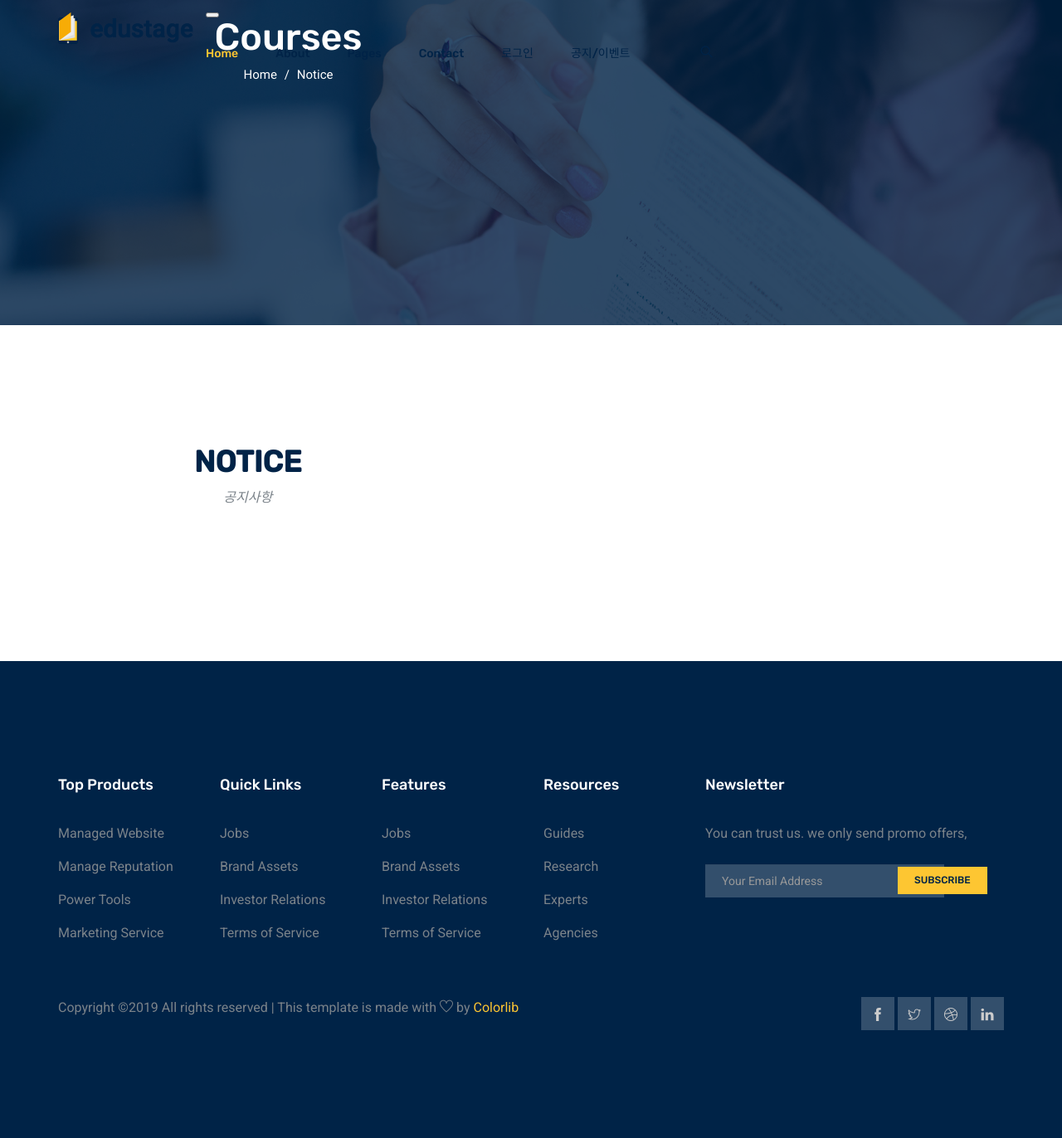
After one commit to parsec93/Academy, a Java web app: page /notice.jsp in a window 1280 px wide. The commit adds this page. Shown: the whole page at 83% size. Run offline with Tomcat 11, a stand-in JSP engine, Linux system fonts and the light colour scheme; style sheets or scripts are compiled from the project's sources; some libraries are stand-ins or nearby versions.

Commit message:
공지/이벤트 헤더 이벤트 생성

```diff
--- a/Academy/WebContent/header_footer/header.jsp
+++ b/Academy/WebContent/header_footer/header.jsp
@@ -5,18 +5,10 @@
 		<div class="search_input" id="search_input_box">
 			<div class="container">
 				<form class="d-flex justify-content-between" method="" action="">
-              <input
-                type="text"
-                class="form-control"
-                id="search_input"
-                placeholder="Search Here"
-              />
+					<input type="text" class="form-control" id="search_input"
+						placeholder="Search Here" />
 					<button type="submit" class="btn"></button>
-              <span
-                class="ti-close"
-                id="close_search"
-                title="Close Search"
-              ></span>
+					<span class="ti-close" id="close_search" title="Close Search"></span>
 				</form>
 			</div>
 		</div>
@@ -24,69 +16,52 @@
 		<nav class="navbar navbar-expand-lg navbar-light">
 			<div class="container">
 				<!-- Brand and toggle get grouped for better mobile display -->
-            <a class="navbar-brand logo_h" href="index.jsp"
-              ><img src="img/logo.png" alt=""
-            /></a>
-            <button
-              class="navbar-toggler"
-              type="button"
-              data-toggle="collapse"
+				<a class="navbar-brand logo_h" href="index.jsp"><img
+					src="img/logo.png" alt="" /></a>
+				<button class="navbar-toggler" type="button" data-toggle="collapse"
 					data-target="#navbarSupportedContent"
-              aria-controls="navbarSupportedContent"
-              aria-expanded="false"
-              aria-label="Toggle navigation"
-            >
-              <span class="icon-bar"></span> <span class="icon-bar"></span>
-              <span class="icon-bar"></span>
+					aria-controls="navbarSupportedContent" aria-expanded="false"
+					aria-label="Toggle navigation">
+					<span class="icon-bar"></span> <span class="icon-bar"></span> <span
+						class="icon-bar"></span>
 				</button>
 				<!-- Collect the nav links, forms, and other content for toggling -->
-            <div
-              class="collapse navbar-collapse offset"
-              id="navbarSupportedContent"
-            >
+				<div class="collapse navbar-collapse offset"
+					id="navbarSupportedContent">
 					<ul class="nav navbar-nav menu_nav ml-auto">
-                <li class="nav-item active">
-                  <a class="nav-link" href="index.jsp">Home</a>
+						<li class="nav-item active"><a class="nav-link"
+							href="index.jsp">Home</a></li>
+						<li class="nav-item"><a class="nav-link" href="about-us.jsp">About</a>
 						</li>
-                <li class="nav-item">
-                  <a class="nav-link" href="about-us.jsp">About</a>
+						<li class="nav-item submenu dropdown"><a href="#"
+							class="nav-link dropdown-toggle" data-toggle="dropdown"
+							role="button" aria-haspopup="true" aria-expanded="false">Pages</a>
+							<ul class="dropdown-menu">
+								<li class="nav-item"><a class="nav-link" href="courses.jsp">Courses</a>
 								</li>
-                <li class="nav-item submenu dropdown">
-                  <a
-                    href="#"
-                    class="nav-link dropdown-toggle"
-                    data-toggle="dropdown"
-                    role="button"
-                    aria-haspopup="true"
-                    aria-expanded="false"
-                    >Pages</a
-                  >
-                  <ul class="dropdown-menu">
-                    <li class="nav-item">
-                      <a class="nav-link" href="courses.jsp">Courses</a>
-                    </li>
-                    <li class="nav-item">
-                      <a class="nav-link" href="course-details.jsp"
-                        >Course Details</a
-                      >
-                    </li>
-                    <li class="nav-item">
-                      <a class="nav-link" href="elements.jsp">Elements</a>
-                    </li>
-                  </ul>
+								<li class="nav-item"><a class="nav-link"
+									href="course-details.jsp">Course
+										Details</a></li>
+								<li class="nav-item"><a class="nav-link"
+									href="elements.jsp">Elements</a></li>
+							</ul></li>
+
+						<li class="nav-item"><a class="nav-link" href="contact.jsp">Contact</a>
 						</li>
 
-                <li class="nav-item">
-                  <a class="nav-link" href="contact.jsp">Contact</a>
+						<li class="nav-item"><a class="nav-link" href="loginForm.jsp">로그인</a>
 						</li>
 
-                <li class="nav-item">
-                  <a class="nav-link" href="loginForm.jsp">로그인</a>
-                </li>
+						<li class="nav-item submenu dropdown"><a class="nav-link dropdown-toggle"
+							href="#"data-toggle="dropdown"
+							role="button" aria-haspopup="true" aria-expanded="false">공지/이벤트</a>
+							<ul class="dropdown-menu">
+								<li class="nav-item"><a class="nav-link" href="notice.jsp">공지사항</a></li>
+								<li class="nav-item"><a class="nav-link" href="event.jsp">이벤트</a></li>
 
-                <li class="nav-item">
-                 <a class="nav-link" href="notice/notice.jsp">공지/이벤트</a>
-                </li>
+								<li class="nav-item"><a class="nav-link" href="notice_event_board.jsp">공지사항&이벤트입력</a></li>
+
+							</ul></li>
 						<!-- <li class="nav-item submenu dropdown">
                   <a
                     href="#"
@@ -109,11 +84,9 @@
                   </ul>
                 </li> -->
 						<!-- 190805 김미경 html 로그인 드롭다운 효과 필요없다고 생각되서 백업 -->
-                <li class="nav-item">
-                  <a href="#" class="nav-link search" id="search">
-                    <i class="ti-search"></i>
-                  </a>
-                </li>
+						<li class="nav-item"><a href="#" class="nav-link search"
+							id="search"> <i class="ti-search"></i>
+						</a></li>
 					</ul>
 				</div>
 			</div>
--- /dev/null
+++ b/Academy/WebContent/notice.jsp
@@ -0,0 +1,96 @@
+<%@ page language="java" contentType="text/html; charset=UTF-8"
+    pageEncoding="UTF-8"%>
+<!DOCTYPE html>
+<html lang="en">
+  <head>
+    <!-- Required meta tags -->
+    <meta charset="utf-8" />
+    <meta
+      name="viewport"
+      content="width=device-width, initial-scale=1, shrink-to-fit=no"
+    />
+    <link rel="icon" href="img/favicon.png" type="image/png" />
+    <title>Event</title>
+    <!-- Bootstrap CSS -->
+    <link rel="stylesheet" href="css/bootstrap.css" />
+    <link rel="stylesheet" href="css/flaticon.css" />
+    <link rel="stylesheet" href="css/themify-icons.css" />
+    <link rel="stylesheet" href="vendors/owl-carousel/owl.carousel.min.css" />
+    <link rel="stylesheet" href="vendors/nice-select/css/nice-select.css" />
+    <!-- main css -->
+    <link rel="stylesheet" href="css/style.css" />
+  </head>
+
+  <body>
+    <!--================ Start Header Menu Area =================-->
+    <jsp:include page="header_footer/header.jsp" />
+    <!--================ End Header Menu Area =================-->
+
+    <!--================Home Banner Area =================-->
+    <section class="banner_area">
+      <div class="banner_inner d-flex align-items-center">
+        <div class="overlay"></div>
+        <div class="container">
+          <div class="row justify-content-center">
+            <div class="col-lg-6">
+              <div class="banner_content text-center">
+                <h2>Courses</h2>
+                <div class="page_link">
+                  <a href="index.jsp">Home</a>
+                  <a href="event.jsp">Notice</a>
+                </div>
+              </div>
+            </div>
+          </div>
+        </div>
+      </div>
+    </section>
+    <!--================End Home Banner Area =================-->
+	 <div class="popular_courses section_gap_top">
+      <div class="container">
+        <div class="row justify-content-center">
+          <div class="col-lg-5">
+            <div class="main_title">
+              <h2 class="mb-3">NOTICE</h2>
+              <p>
+				공지사항
+              </p>
+
+                    </div>
+                  </div>
+                </div>
+              </div>
+            </div>
+
+    <!--================ Start Popular Courses Area =================-->
+
+    <!--================ End Popular Courses Area =================-->
+
+    <!--================ Start Registration Area =================-->
+
+      <!--================ End Registration Area =================-->
+
+    <!--================ Start Feature Area =================-->
+
+    <!--================ End Feature Area =================-->
+
+    <!--================ Start footer Area  =================-->
+    <jsp:include page="header_footer/footer.jsp" />
+    <!--================ End footer Area  =================-->
+
+    <!-- Optional JavaScript -->
+    <!-- jQuery first, then Popper.js, then Bootstrap JS -->
+    <script src="js/jquery-3.2.1.min.js"></script>
+    <script src="js/popper.js"></script>
+    <script src="js/bootstrap.min.js"></script>
+    <script src="vendors/nice-select/js/jquery.nice-select.min.js"></script>
+    <script src="vendors/owl-carousel/owl.carousel.min.js"></script>
+    <script src="js/owl-carousel-thumb.min.js"></script>
+    <script src="js/jquery.ajaxchimp.min.js"></script>
+    <script src="js/mail-script.js"></script>
+    <!--gmaps Js-->
+    <script src="https://maps.googleapis.com/maps/api/js?key=AIzaSyCjCGmQ0Uq4exrzdcL6rvxywDDOvfAu6eE"></script>
+    <script src="js/gmaps.min.js"></script>
+    <script src="js/theme.js"></script>
+  </body>
+</html>
```
Also changed, not shown: Academy/WebContent/event.jsp (added, +96 -0 lines), Academy/WebContent/notice/notice.jsp (deleted, +0 -12 lines), 1 other file. Lines whose indentation alone changed are shown as unchanged.
